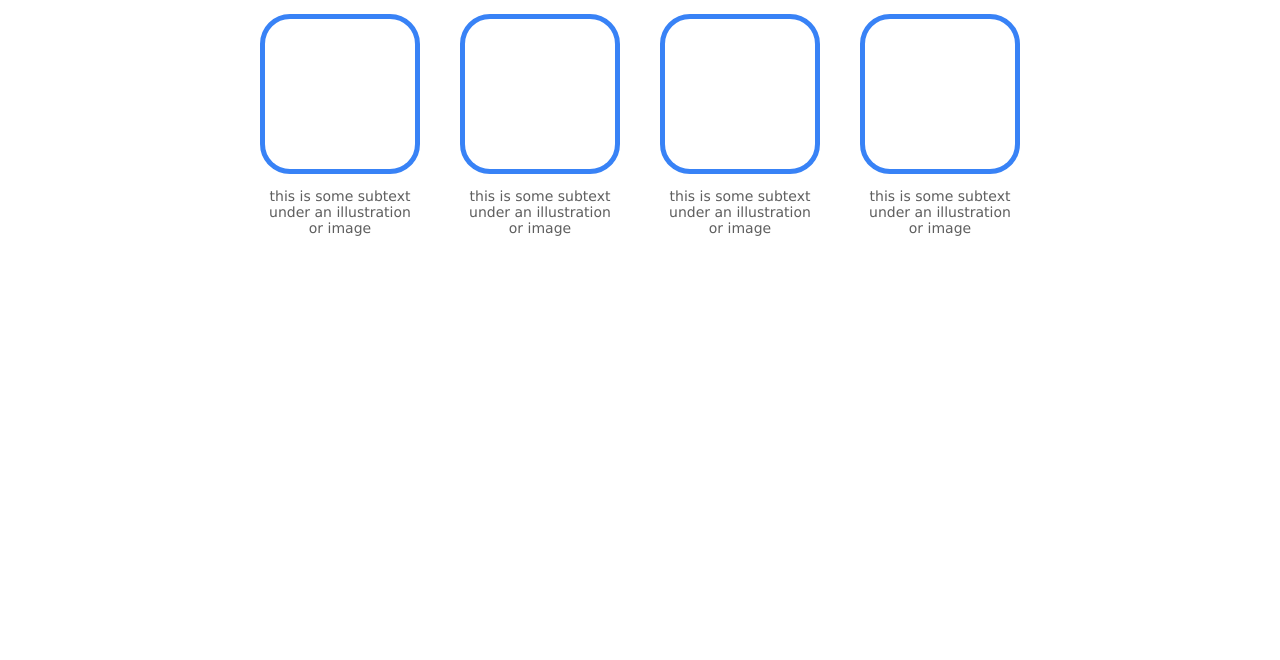
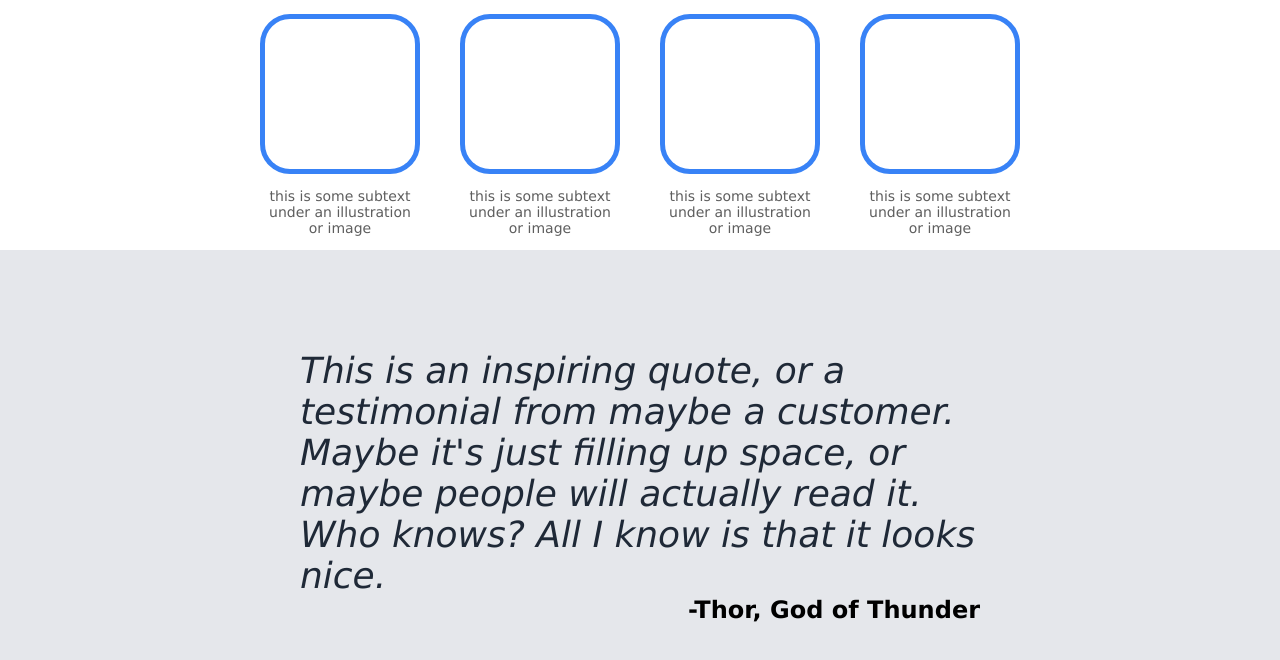
Before and after one commit to bailey8756/landing-page, a plain HTML site: page index.html in a window 1280 px wide. Shown: the part 600-1260 px from the top of the page. Before the commit the page ends 850 px from the top, so only its background shows below. Drawn offline with Linux system fonts and the light colour scheme.

Commit message:
Added quote section

```diff
--- a/index.html
+++ b/index.html
@@ -45,5 +45,13 @@
                 </div>
             </div>
         </div>
+        <div class="quote">
+            <p id="quote">
+                This is an inspiring quote, or a testimonial from maybe a customer. Maybe it's just filling up space, or maybe people will actually read it. Who knows? All I know is that it looks nice.
+            </p>
+            <p id="author">
+                -Thor, God of Thunder
+            </p>
+        </div>
     </body>
 </html>
--- a/style.css
+++ b/style.css
@@ -57,7 +57,6 @@ body {
     font-size: 48px;
     margin: 0;
 }
-
 
 #hero-secondary-text {
     display: flex;
@@ -125,3 +124,26 @@ body {
     width: 150px;
     text-align: center;
 }
+
+.quote {
+    background-color: #E5E7EB;
+    padding-block: 100px;
+    padding-inline: 300px;
+}
+
+#quote {
+    color: #1F2937;
+    font-size: 36px;
+    font-style: italic;
+    font-weight: lighter;
+    padding: 0;
+    margin: 0;
+}
+
+#author {
+    text-align: end;
+    font-size: 24px;
+    font-weight: 800;
+    padding: 0;
+    margin: 0;
+}
```
